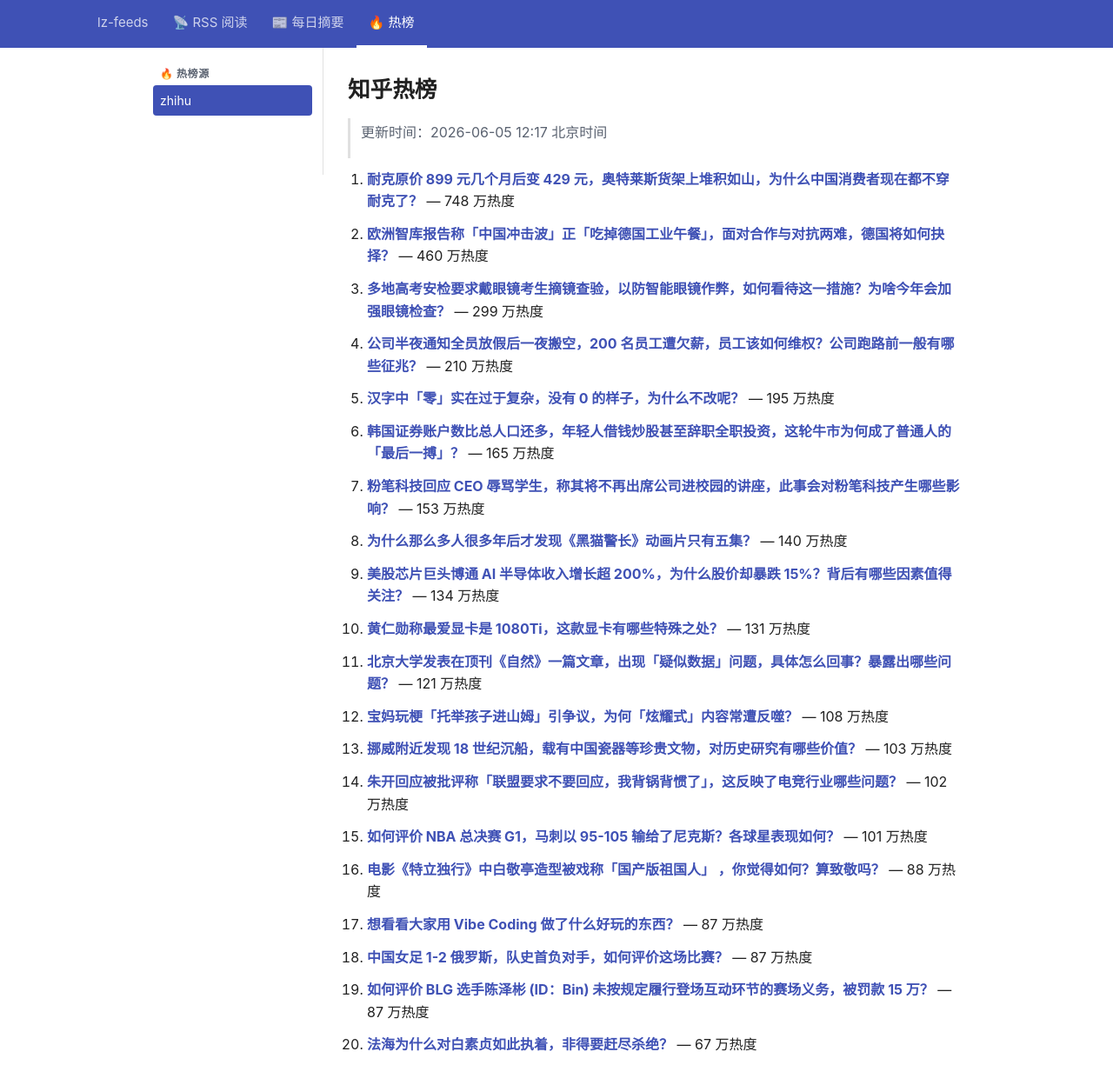
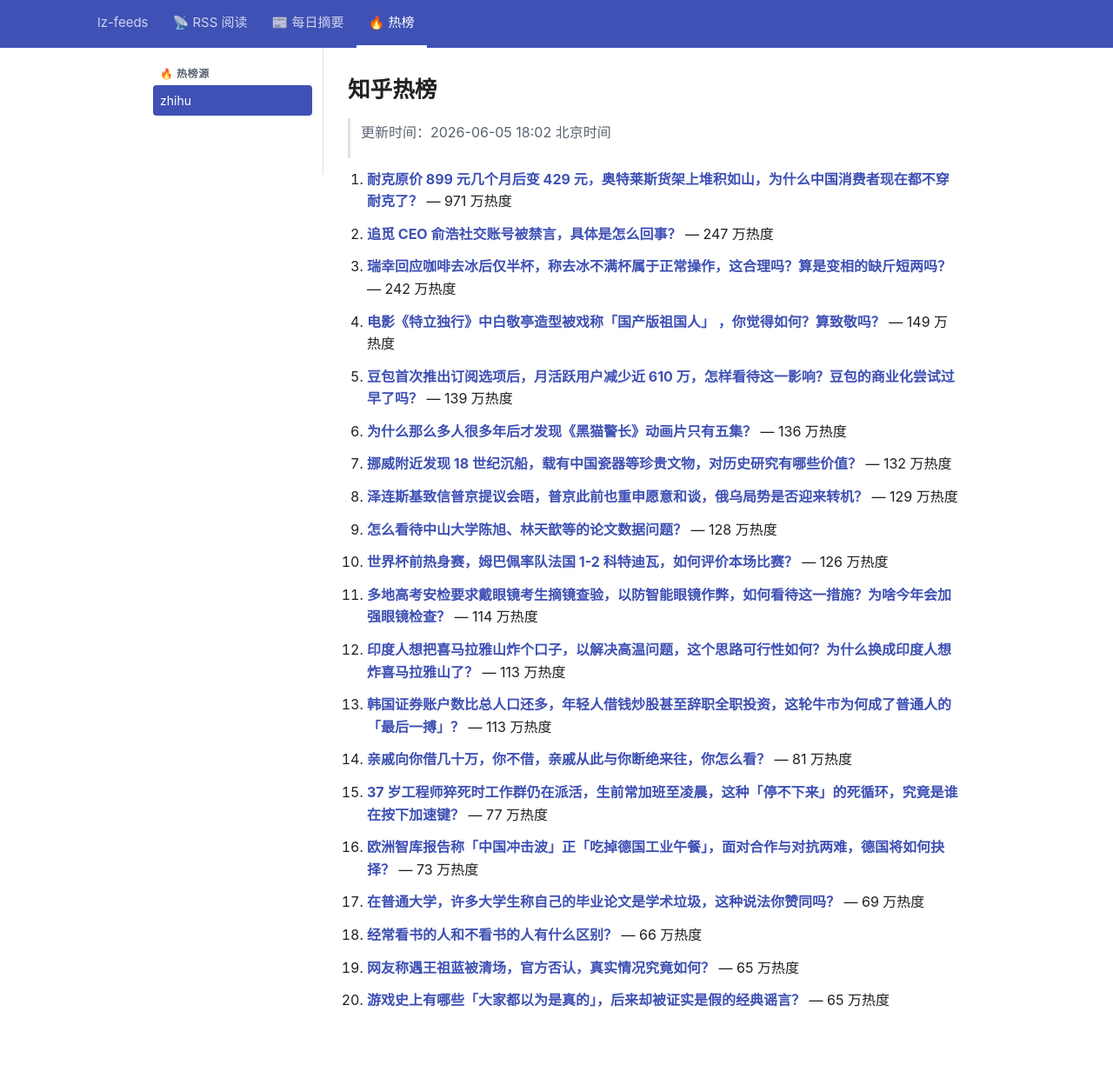
Before and after one commit to lizhang0101/lz-feeds, a Jekyll site: the page built from _hotlist/zhihu.md, in a window 1280 px wide and 1279 px high. Shown: the top 1248 px of the window at 87% size. Built offline with Jekyll 4.4.1, drawn with Linux system fonts in a browser that asks for light colours.

Commit message:
hotlist: 2026-06-05T10:02Z

```diff
--- a/_hotlist/zhihu.md
+++ b/_hotlist/zhihu.md
@@ -1,48 +1,48 @@
 ---
-updated: 2026-06-05 12:17 北京时间
+updated: 2026-06-05 18:02 北京时间
 count: 20
 ---
 
 # 知乎热榜
 
-> 更新时间：2026-06-05 12:17 北京时间
+> 更新时间：2026-06-05 18:02 北京时间
 
-1. **[耐克原价 899 元几个月后变 429 元，奥特莱斯货架上堆积如山，为什么中国消费者现在都不穿耐克了？](https://www.zhihu.com/question/2045926418442350993)** — 748 万热度
+1. **[耐克原价 899 元几个月后变 429 元，奥特莱斯货架上堆积如山，为什么中国消费者现在都不穿耐克了？](https://www.zhihu.com/question/2045926418442350993)** — 971 万热度
 
-2. **[欧洲智库报告称「中国冲击波」正「吃掉德国工业午餐」，面对合作与对抗两难，德国将如何抉择？](https://www.zhihu.com/question/2045317414276093768)** — 460 万热度
+2. **[追觅 CEO 俞浩社交账号被禁言，具体是怎么回事？](https://www.zhihu.com/question/2046207845054378383)** — 247 万热度
 
-3. **[多地高考安检要求戴眼镜考生摘镜查验，以防智能眼镜作弊，如何看待这一措施？为啥今年会加强眼镜检查？](https://www.zhihu.com/question/2045449711071580892)** — 299 万热度
+3. **[瑞幸回应咖啡去冰后仅半杯，称去冰不满杯属于正常操作，这合理吗？算是变相的缺斤短两吗？](https://www.zhihu.com/question/2046164114653668506)** — 242 万热度
 
-4. **[公司半夜通知全员放假后一夜搬空，200 名员工遭欠薪，员工该如何维权？公司跑路前一般有哪些征兆？](https://www.zhihu.com/question/2045868590243341493)** — 210 万热度
+4. **[电影《特立独行》中白敬亭造型被戏称「国产版祖国人」 ，你觉得如何？算致敬吗？](https://www.zhihu.com/question/2044815203330680058)** — 149 万热度
 
-5. **[汉字中「零」实在过于复杂，没有 0 的样子，为什么不改呢？](https://www.zhihu.com/question/2027051175145424318)** — 195 万热度
+5. **[豆包首次推出订阅选项后，月活跃用户减少近 610 万，怎样看待这一影响？豆包的商业化尝试过早了吗？](https://www.zhihu.com/question/2046216142453040638)** — 139 万热度
 
-6. **[韩国证券账户数比总人口还多，年轻人借钱炒股甚至辞职全职投资，这轮牛市为何成了普通人的「最后一搏」？](https://www.zhihu.com/question/2045794379957278430)** — 165 万热度
+6. **[为什么那么多人很多年后才发现《黑猫警长》动画片只有五集？](https://www.zhihu.com/question/34948864)** — 136 万热度
 
-7. **[粉笔科技回应 CEO 辱骂学生，称其将不再出席公司进校园的讲座，此事会对粉笔科技产生哪些影响？](https://www.zhihu.com/question/2046006626830607545)** — 153 万热度
+7. **[挪威附近发现 18 世纪沉船，载有中国瓷器等珍贵文物，对历史研究有哪些价值？](https://www.zhihu.com/question/2045185863961802064)** — 132 万热度
 
-8. **[为什么那么多人很多年后才发现《黑猫警长》动画片只有五集？](https://www.zhihu.com/question/34948864)** — 140 万热度
+8. **[泽连斯基致信普京提议会晤，普京此前也重申愿意和谈，俄乌局势是否迎来转机？](https://www.zhihu.com/question/2046202474390886086)** — 129 万热度
 
-9. **[美股芯片巨头博通 AI 半导体收入增长超 200%，为什么股价却暴跌 15%？背后有哪些因素值得关注？](https://www.zhihu.com/question/2045914979002315116)** — 134 万热度
+9. **[怎么看待中山大学陈旭、林天歆等的论文数据问题？](https://www.zhihu.com/question/2045758924641548286)** — 128 万热度
 
-10. **[黄仁勋称最爱显卡是 1080Ti，这款显卡有哪些特殊之处？](https://www.zhihu.com/question/2045797329727442989)** — 131 万热度
+10. **[世界杯前热身赛，姆巴佩率队法国 1-2 科特迪瓦，如何评价本场比赛？](https://www.zhihu.com/question/2046141319744168700)** — 126 万热度
 
-11. **[北京大学发表在顶刊《自然》一篇文章，出现「疑似数据」问题，具体怎么回事？暴露出哪些问题？](https://www.zhihu.com/question/2045584390751613731)** — 121 万热度
+11. **[多地高考安检要求戴眼镜考生摘镜查验，以防智能眼镜作弊，如何看待这一措施？为啥今年会加强眼镜检查？](https://www.zhihu.com/question/2045449711071580892)** — 114 万热度
 
-12. **[宝妈玩梗「托举孩子进山姆」引争议，为何「炫耀式」内容常遭反噬？](https://www.zhihu.com/question/2045264615899235743)** — 108 万热度
+12. **[印度人想把喜马拉雅山炸个口子，以解决高温问题，这个思路可行性如何？为什么换成印度人想炸喜马拉雅山了？](https://www.zhihu.com/question/2045933371537060756)** — 113 万热度
 
-13. **[挪威附近发现 18 世纪沉船，载有中国瓷器等珍贵文物，对历史研究有哪些价值？](https://www.zhihu.com/question/2045185863961802064)** — 103 万热度
+13. **[韩国证券账户数比总人口还多，年轻人借钱炒股甚至辞职全职投资，这轮牛市为何成了普通人的「最后一搏」？](https://www.zhihu.com/question/2045794379957278430)** — 113 万热度
 
-14. **[朱开回应被批评称「联盟要求不要回应，我背锅背惯了」，这反映了电竞行业哪些问题？](https://www.zhihu.com/question/2045849323418735103)** — 102 万热度
+14. **[亲戚向你借几十万，你不借，亲戚从此与你断绝来往，你怎么看？](https://www.zhihu.com/question/505900697)** — 81 万热度
 
-15. **[如何评价 NBA 总决赛 G1，马刺以 95-105 输给了尼克斯？各球星表现如何？](https://www.zhihu.com/question/2045826213063742760)** — 101 万热度
+15. **[37 岁工程师猝死时工作群仍在派活，生前常加班至凌晨，这种「停不下来」的死循环，究竟是谁在按下加速键？](https://www.zhihu.com/question/2044735798428403181)** — 77 万热度
 
-16. **[电影《特立独行》中白敬亭造型被戏称「国产版祖国人」 ，你觉得如何？算致敬吗？](https://www.zhihu.com/question/2044815203330680058)** — 88 万热度
+16. **[欧洲智库报告称「中国冲击波」正「吃掉德国工业午餐」，面对合作与对抗两难，德国将如何抉择？](https://www.zhihu.com/question/2045317414276093768)** — 73 万热度
 
-17. **[想看看大家用 Vibe Coding 做了什么好玩的东西？](https://www.zhihu.com/question/2044878223763403729)** — 87 万热度
+17. **[在普通大学，许多大学生称自己的毕业论文是学术垃圾，这种说法你赞同吗？](https://www.zhihu.com/question/2042134896752185652)** — 69 万热度
 
-18. **[中国女足 1-2 俄罗斯，队史首负对手，如何评价这场比赛？](https://www.zhihu.com/question/2045630215326363686)** — 87 万热度
+18. **[经常看书的人和不看书的人有什么区别？](https://www.zhihu.com/question/64501030)** — 66 万热度
 
-19. **[如何评价 BLG 选手陈泽彬 (ID：Bin) 未按规定履行登场互动环节的赛场义务，被罚款 15 万？](https://www.zhihu.com/question/2045981091450843249)** — 87 万热度
+19. **[网友称遇王祖蓝被清场，官方否认，真实情况究竟如何？](https://www.zhihu.com/question/2045619741025362407)** — 65 万热度
 
-20. **[法海为什么对白素贞如此执着，非得要赶尽杀绝？](https://www.zhihu.com/question/1591536639)** — 67 万热度
+20. **[游戏史上有哪些「大家都以为是真的」，后来却被证实是假的经典谣言？](https://www.zhihu.com/question/2043732532416475758)** — 65 万热度
```
